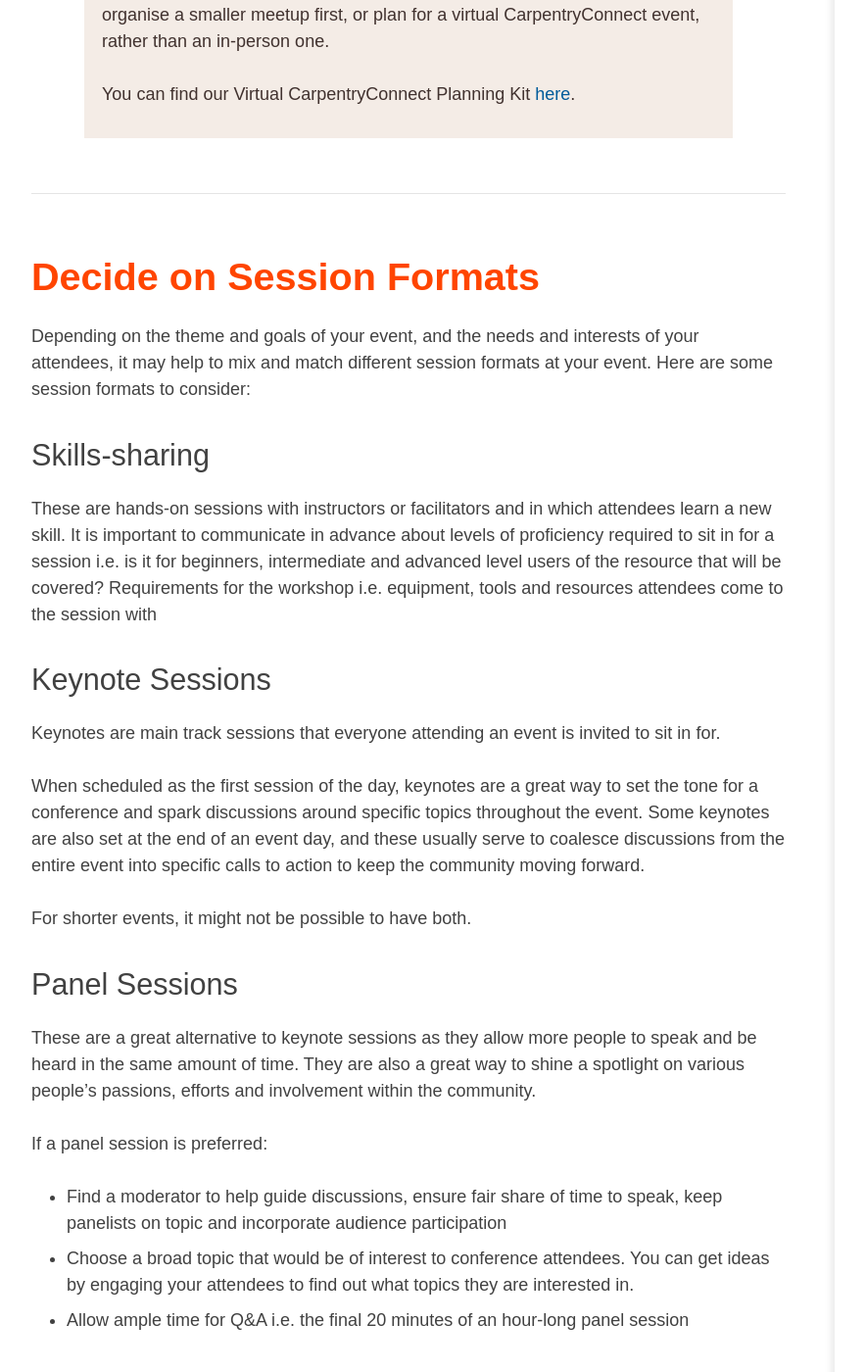
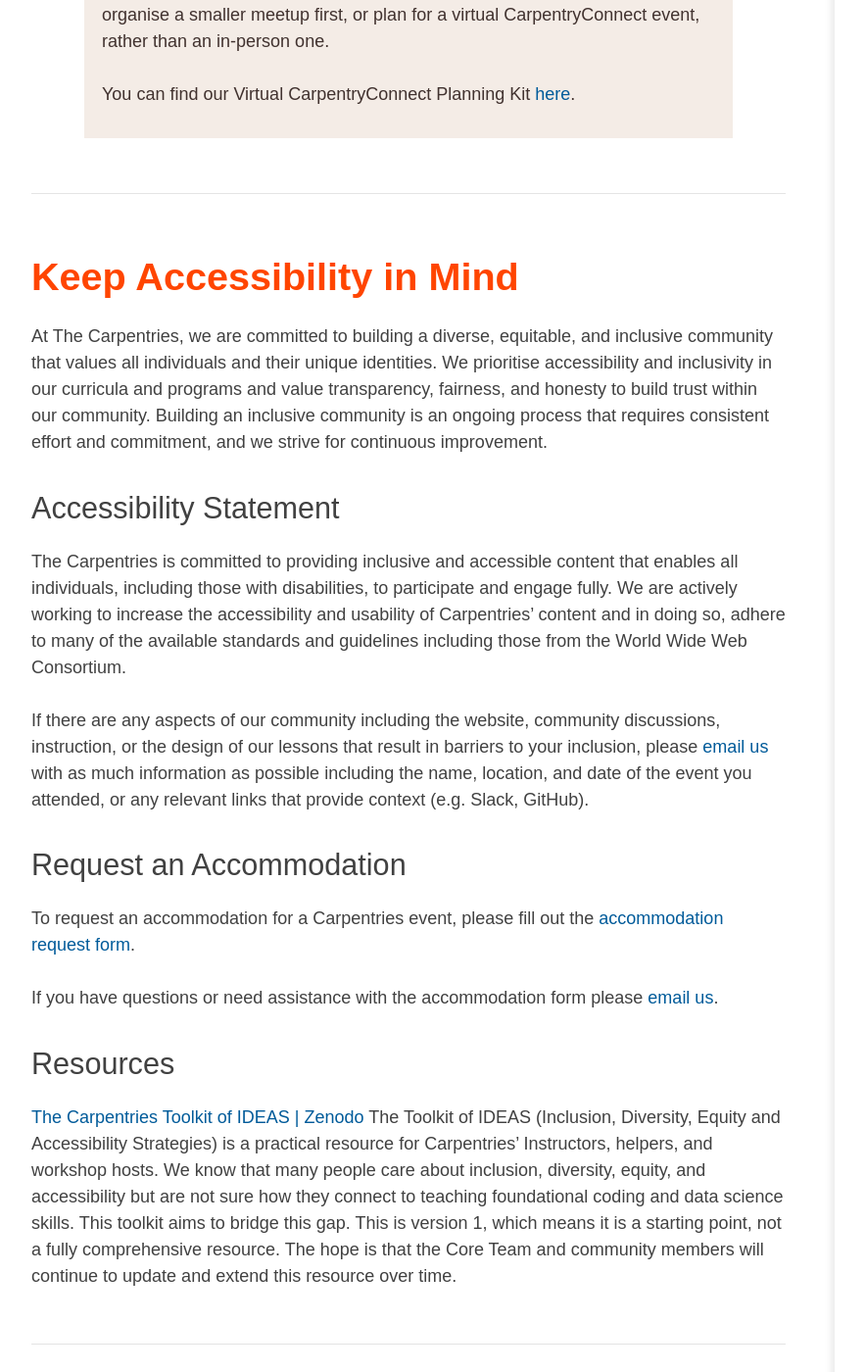
Before and after one commit to CarpentryConnect/carpentryconnect.org, a Jekyll site: the page built from in-person.markdown, in a window 1280 px wide and 1400 px high, scrolled down 3002 px. Shown: the whole window at 98% size, without its empty margins (88-971 px from the left). Built offline with Jekyll 4.4.1, drawn with Linux system fonts in a browser that asks for light colours; nearby versions of some CDN libraries; some of the changed text lies outside the part shown.

Commit message:
Update in-person.markdown
Added content of https://carpentries.org/eia/#:~:text=We%20prioritise%20accessibility%20and%20inclusivity,we%20strive%20for%20continuous%20improvement. here

```diff
--- a/in-person.markdown
+++ b/in-person.markdown
@@ -79,9 +79,28 @@ Sometimes the outcome of your first discussion is a decision to organise a small
 You can find our Virtual CarpentryConnect Planning Kit [here](/online).
 </div>
 
+## Keep Accessibility in Mind
+
+At The Carpentries, we are committed to building a diverse, equitable, and inclusive community that values all individuals and their unique identities. We prioritise accessibility and inclusivity in our curricula and programs and value transparency, fairness, and honesty to build trust within our community. Building an inclusive community is an ongoing process that requires consistent effort and commitment, and we strive for continuous improvement.
+
+### Accessibility Statement
+
+The Carpentries is committed to providing inclusive and accessible content that enables all individuals, including those with disabilities, to participate and engage fully. We are actively working to increase the accessibility and usability of Carpentries’ content and in doing so, adhere to many of the available standards and guidelines including those from the World Wide Web Consortium.
+
+If there are any aspects of our community including the website, community discussions, instruction, or the design of our lessons that result in barriers to your inclusion, please [email us](team@carpentries.org) with as much information as possible including the name, location, and date of the event you attended, or any relevant links that provide context (e.g. Slack, GitHub).
+
+### Request an Accommodation
+
+To request an accommodation for a Carpentries event, please fill out the [accommodation request form](https://carpentries.typeform.com/to/B2OSYaD0).
+
+If you have questions or need assistance with the accommodation form please [email us](team@carpentries.org).
+
+### Resources
+[The Carpentries Toolkit of IDEAS | Zenodo](https://zenodo.org/records/10391883) The Toolkit of IDEAS (Inclusion, Diversity, Equity and Accessibility Strategies) is a practical resource for Carpentries’ Instructors, helpers, and workshop hosts. We know that many people care about inclusion, diversity, equity, and accessibility but are not sure how they connect to teaching foundational coding and data science skills. This toolkit aims to bridge this gap. This is version 1, which means it is a starting point, not a fully comprehensive resource. The hope is that the Core Team and community members will continue to update and extend this resource over time.
+
 ## Decide on Session Formats
 
-Depending on the theme and goals of your event, and the needs and interests of your attendees, it may help to mix and match different session formats at your event. Here are some session formats to consider:
+Depending on the theme and goals of your event, as well as the needs and interests of your attendees, it may help to mix and match different session formats at your event. Here are some session formats to consider:
 
 ### Skills-sharing {#Skills-sharing}
 
```
